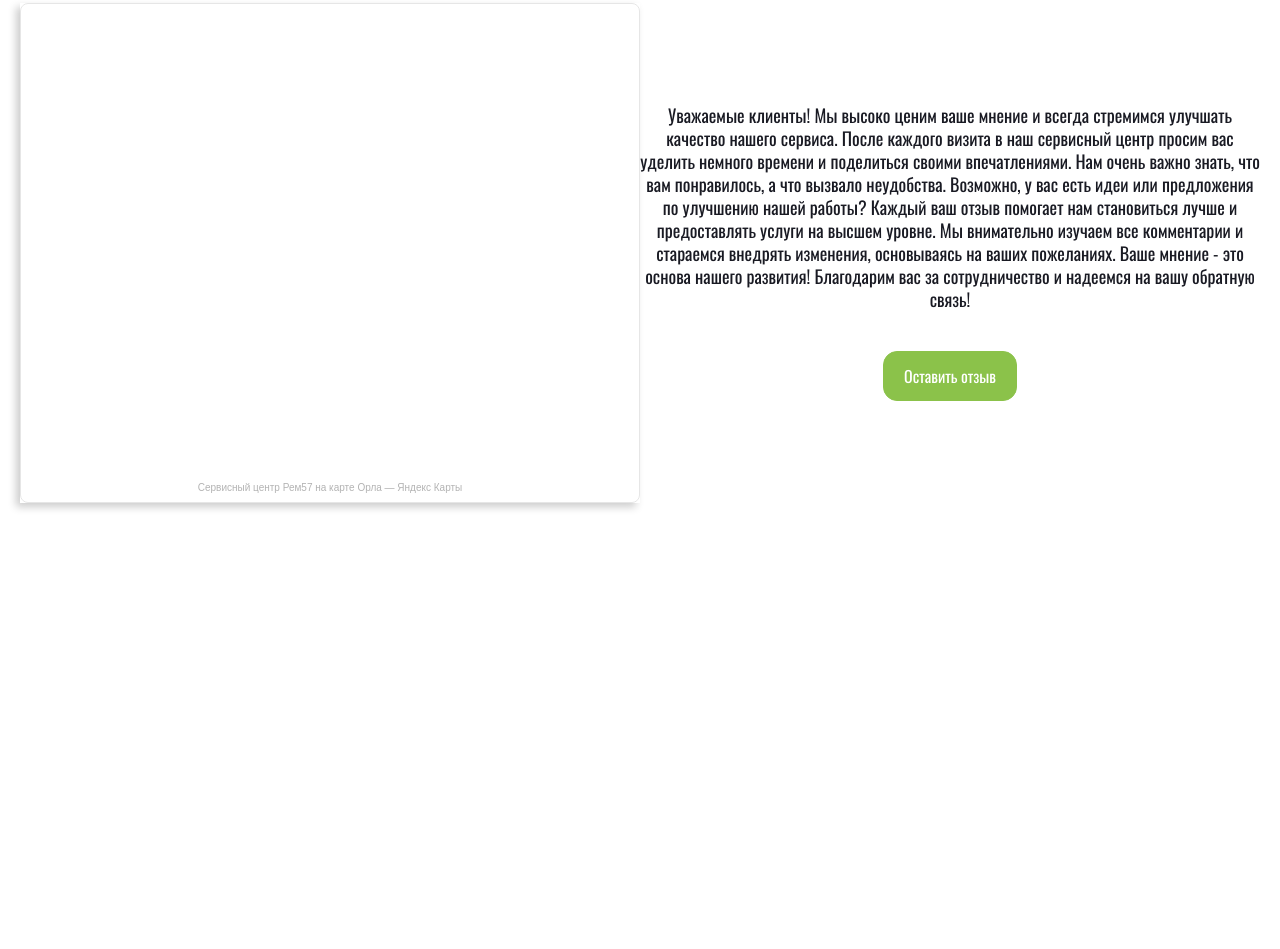
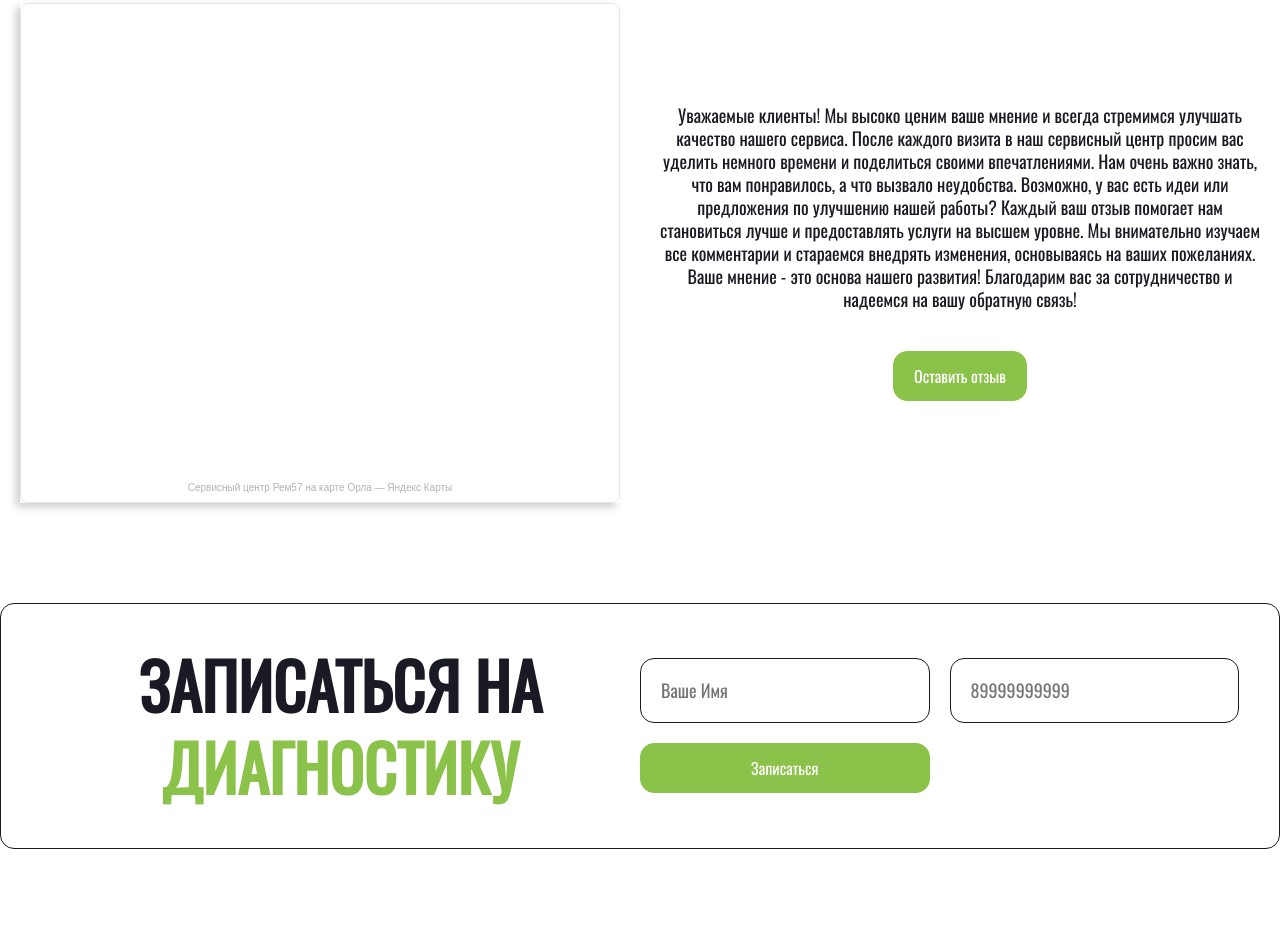
Before and after one commit to SB-BABY/REM57, a plain HTML site: page index.html in a window 1280 px wide. Shown: the part 1424-2373 px from the top of the page. Before the commit the page ends 2027 px from the top, so only its background shows below. Drawn offline with Linux system fonts and the light colour scheme.

Commit message:
section record

```diff
--- a/index.html
+++ b/index.html
@@ -187,6 +187,28 @@
         </section>
         <!-- about -->
 
+        <!-- record -->
+        <section class="record">
+            <div class="container record__container">
+                <h2 class="record__title">
+                    Записаться на <span class="green">диагностику</span>
+                </h2>
+
+                <form action="#" class="record__form">
+                    <input type="text" name="name" placeholder="Ваше Имя" class="record__form-name" id="form-name"
+                        required>
+
+                    <input type="tel" name="name" placeholder="89999999999" class="record__form-phone" id="form-phone"
+                        pattern="[7-8]{1}[0-9]{10}" required>
+
+                    <button class="hero__form-btn button" type="submit">
+                        Записаться
+                    </button>
+                </form>
+            </div>
+        </section>
+        <!-- record -->
+
     </main>
     <!-- MAIN -->
 
--- a/scss/block/_about.scss
+++ b/scss/block/_about.scss
@@ -18,6 +18,7 @@
 .about__content{
     display: grid;
     grid-template-columns: repeat(2, 1fr);
+    column-gap: 40px;
     align-items: center;
     justify-content: flex-end;
     margin-top: 40px;
--- /dev/null
+++ b/scss/block/_record.scss
@@ -0,0 +1,43 @@
+.record{
+    padding-bottom: 100px;
+}
+
+.record__container{
+    border: 1px solid var(--color-dark);
+    border-radius: var(--border-radius);
+    padding: 40px;
+    display: grid;
+    grid-template-columns: repeat(2, 1fr);
+    align-items: center;
+    text-align: center;
+
+    @include mobile{
+        grid-template-columns: 1fr;
+        row-gap: 40px
+    }
+}
+
+.record__title{
+    @include title;
+    @include mobile{
+        font-size: 40px;
+    }
+}
+
+.record__form{
+    display: grid;
+    grid-template-columns: repeat(2, 1fr);
+    gap: 20px;
+
+
+    input{
+        padding: 20px;
+        border-radius: var(--border-radius);
+        border: 1px solid var(--color-dark);
+        outline: none;
+    }
+
+    @include mobile{
+        grid-template-columns: 1fr;
+    }
+}
--- a/scss/main.scss
+++ b/scss/main.scss
@@ -17,3 +17,4 @@
 @import "./block/hero";
 @import "./block/advantages";
 @import "./block/about";
+@import "./block/record";
```
Also changed, not shown: css/main.css.
